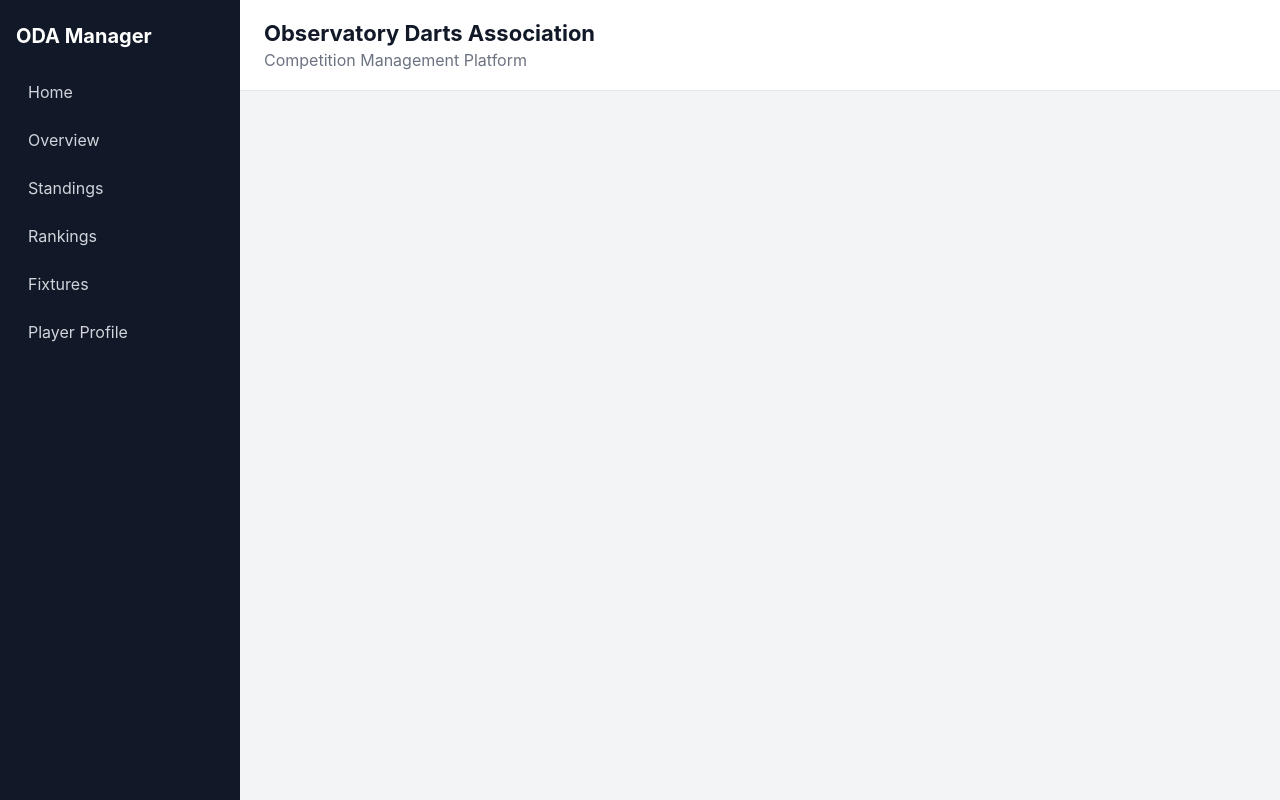
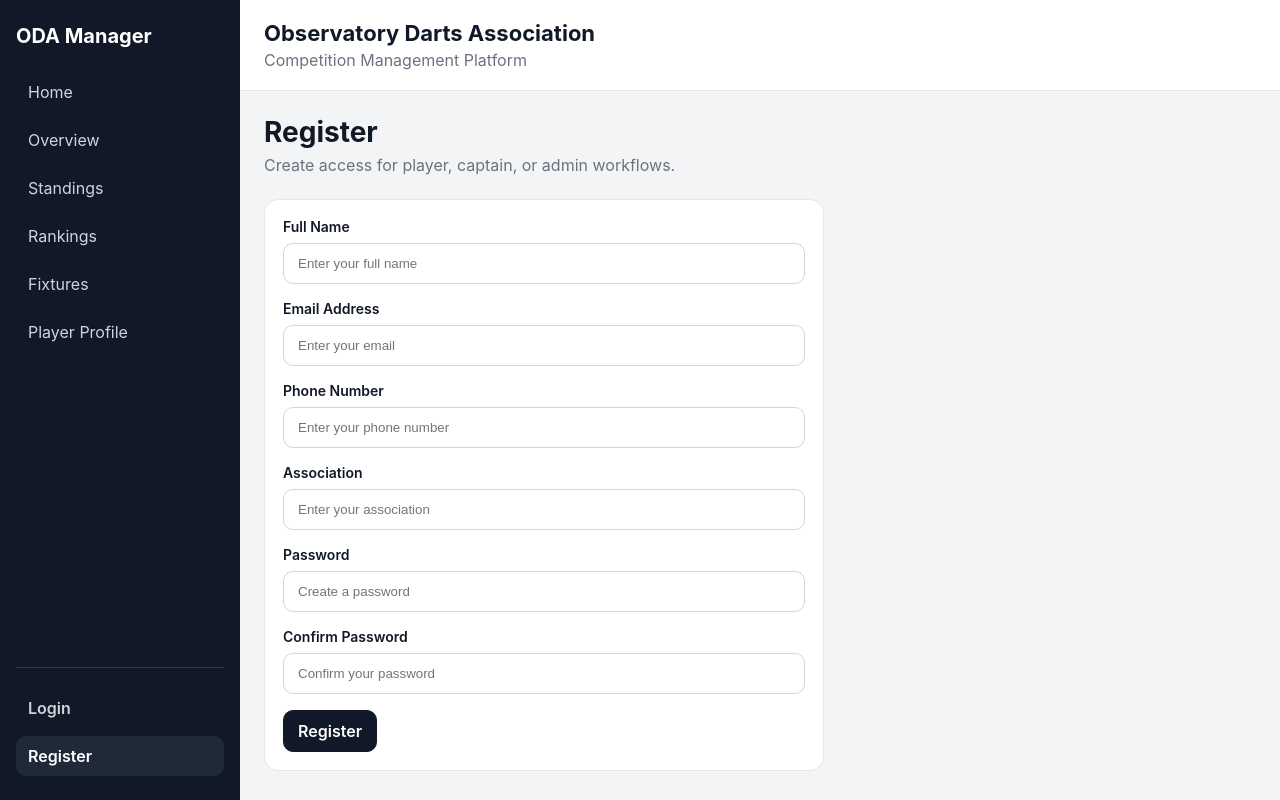
Before and after one commit to jakes007/ODA, a React app in the folder frontend/: page /register in a window 1280 px wide. Built offline with nearby package versions, Linux system fonts and the light colour scheme; the HTML template or start-up script is replaced by a standard one.

Commit message:
Built login and register pages with navigation links

```diff
--- a/frontend/src/App.jsx
+++ b/frontend/src/App.jsx
@@ -1,17 +1,24 @@
 import { Routes, Route } from 'react-router-dom';
 import AppLayout from './components/layout/AppLayout';
+import ScrollToTop from './components/layout/ScrollToTop';
 import LandingPage from './pages/LandingPage';
 import CompetitionOverviewPage from './pages/CompetitionOverviewPage';
 import StandingsPage from './pages/StandingsPage';
 import RankingsPage from './pages/RankingsPage';
 import FixturesPage from './pages/FixturesPage';
 import PlayerProfilePage from './pages/PlayerProfilePage';
+import LoginPage from './pages/LoginPage';
+import RegisterPage from './pages/RegisterPage';
 
 export default function App() {
   return (
     <AppLayout>
+      <ScrollToTop />
+
       <Routes>
         <Route path="/" element={<LandingPage />} />
+        <Route path="/login" element={<LoginPage />} />
+        <Route path="/register" element={<RegisterPage />} />
         <Route path="/competition/overview" element={<CompetitionOverviewPage />} />
         <Route path="/competition/standings" element={<StandingsPage />} />
         <Route path="/competition/rankings" element={<RankingsPage />} />
--- /dev/null
+++ b/frontend/src/components/layout/ScrollToTop.jsx
@@ -0,0 +1,16 @@
+import { useEffect } from 'react';
+import { useLocation } from 'react-router-dom';
+
+export default function ScrollToTop() {
+  const { pathname } = useLocation();
+
+  useEffect(() => {
+    window.scrollTo({
+      top: 0,
+      left: 0,
+      behavior: 'auto'
+    });
+  }, [pathname]);
+
+  return null;
+}
--- a/frontend/src/components/layout/Sidebar.jsx
+++ b/frontend/src/components/layout/Sidebar.jsx
@@ -46,6 +46,28 @@ export default function Sidebar({ mobile = false, isOpen = false, onClose = null
           </NavLink>
         ))}
       </nav>
+
+      <div className="sidebar-footer">
+        <NavLink
+          to="/login"
+          onClick={mobile ? onClose : undefined}
+          className={({ isActive }) =>
+            `sidebar-link sidebar-login-link${isActive ? ' active' : ''}`
+          }
+        >
+          Login
+        </NavLink>
+
+        <NavLink
+          to="/register"
+          onClick={mobile ? onClose : undefined}
+          className={({ isActive }) =>
+            `sidebar-link sidebar-login-link${isActive ? ' active' : ''}`
+          }
+        >
+          Register
+        </NavLink>
+      </div>
     </aside>
   );
 }
--- a/frontend/src/index.css
+++ b/frontend/src/index.css
@@ -8,10 +8,17 @@
   box-sizing: border-box;
 }
 
+html,
+body,
+#root {
+  margin: 0;
+  min-height: 100%;
+  background: #f3f4f6;
+  color: #111827;
+}
+
 body {
   margin: 0;
-  background: #f3f4f6;
-  color: #111827;
 }
 
 a {
@@ -58,16 +65,30 @@ button {
   gap: 8px;
 }
 
+.sidebar-footer {
+  margin-top: auto;
+  padding-top: 20px;
+  border-top: 1px solid rgba(255, 255, 255, 0.12);
+  display: flex;
+  flex-direction: column;
+  gap: 8px;
+}
+
 .sidebar-link {
   padding: 10px 12px;
   border-radius: 10px;
   color: #d1d5db;
+  display: block;
 }
 
 .sidebar-link.active,
 .sidebar-link:hover {
   background: #1f2937;
   color: white;
+}
+
+.sidebar-login-link {
+  font-weight: 600;
 }
 
 .mobile-sidebar {
@@ -365,6 +386,52 @@ button {
   gap: 16px;
 }
 
+.auth-panel {
+  max-width: 560px;
+}
+
+.auth-form {
+  display: flex;
+  flex-direction: column;
+  gap: 16px;
+}
+
+.form-row {
+  display: flex;
+  flex-direction: column;
+  gap: 8px;
+}
+
+.form-label {
+  font-weight: 600;
+  font-size: 14px;
+}
+
+.form-input {
+  width: 100%;
+  border: 1px solid #d1d5db;
+  border-radius: 10px;
+  padding: 12px 14px;
+  background: white;
+  color: #111827;
+}
+
+.form-input:focus {
+  outline: none;
+  border-color: #2563eb;
+}
+
+.auth-submit-btn {
+  width: fit-content;
+}
+
+.auth-footer {
+  display: flex;
+  align-items: center;
+  gap: 10px;
+  margin-top: 12px;
+}
+
 @media (max-width: 960px) {
   .sidebar {
     display: none;
@@ -453,8 +520,13 @@ button {
   }
 
   .history-stats,
-  .landing-actions {
+  .landing-actions,
+  .auth-footer {
     flex-direction: column;
     align-items: stretch;
   }
+
+  .auth-submit-btn {
+    width: 100%;
+  }
 }
--- a/frontend/src/pages/LandingPage.jsx
+++ b/frontend/src/pages/LandingPage.jsx
@@ -155,11 +155,11 @@ export default function LandingPage() {
         </div>
 
         <div className="landing-actions">
-          <button className="primary-btn" type="button">
+          <Link to="/login" className="primary-btn">
             Login
-          </button>
-          <Link to="/competition/overview" className="secondary-btn">
-            Explore Competition
+          </Link>
+          <Link to="/register" className="secondary-btn">
+            Register
           </Link>
         </div>
       </section>
--- /dev/null
+++ b/frontend/src/pages/LoginPage.jsx
@@ -0,0 +1,52 @@
+import { Link } from 'react-router-dom';
+import PageHeader from '../components/common/PageHeader';
+
+export default function LoginPage() {
+  return (
+    <div className="page-stack">
+      <PageHeader
+        title="Login"
+        subtitle="Player, captain, and admin access will connect here next."
+      />
+
+      <section className="panel auth-panel">
+        <form className="auth-form">
+          <div className="form-row">
+            <label className="form-label" htmlFor="email">
+              Email Address
+            </label>
+            <input
+              id="email"
+              className="form-input"
+              type="email"
+              placeholder="Enter your email"
+            />
+          </div>
+
+          <div className="form-row">
+            <label className="form-label" htmlFor="password">
+              Password
+            </label>
+            <input
+              id="password"
+              className="form-input"
+              type="password"
+              placeholder="Enter your password"
+            />
+          </div>
+
+          <button type="button" className="primary-btn auth-submit-btn">
+            Login
+          </button>
+        </form>
+
+        <div className="auth-footer">
+          <span className="muted-text">Need an account?</span>
+          <Link to="/register" className="text-link">
+            Register
+          </Link>
+        </div>
+      </section>
+    </div>
+  );
+}
--- /dev/null
+++ b/frontend/src/pages/RegisterPage.jsx
@@ -0,0 +1,92 @@
+import PageHeader from '../components/common/PageHeader';
+
+export default function RegisterPage() {
+  return (
+    <div className="page-stack">
+      <PageHeader
+        title="Register"
+        subtitle="Create access for player, captain, or admin workflows."
+      />
+
+      <section className="panel auth-panel">
+        <form className="auth-form">
+          <div className="form-row">
+            <label className="form-label" htmlFor="fullName">
+              Full Name
+            </label>
+            <input
+              id="fullName"
+              className="form-input"
+              type="text"
+              placeholder="Enter your full name"
+            />
+          </div>
+
+          <div className="form-row">
+            <label className="form-label" htmlFor="email">
+              Email Address
+            </label>
+            <input
+              id="email"
+              className="form-input"
+              type="email"
+              placeholder="Enter your email"
+            />
+          </div>
+
+          <div className="form-row">
+            <label className="form-label" htmlFor="phone">
+              Phone Number
+            </label>
+            <input
+              id="phone"
+              className="form-input"
+              type="text"
+              placeholder="Enter your phone number"
+            />
+          </div>
+
+          <div className="form-row">
+            <label className="form-label" htmlFor="association">
+              Association
+            </label>
+            <input
+              id="association"
+              className="form-input"
+              type="text"
+              placeholder="Enter your association"
+            />
+          </div>
+
+          <div className="form-row">
+            <label className="form-label" htmlFor="password">
+              Password
+            </label>
+            <input
+              id="password"
+              className="form-input"
+              type="password"
+              placeholder="Create a password"
+            />
+          </div>
+
+          <div className="form-row">
+            <label className="form-label" htmlFor="confirmPassword">
+              Confirm Password
+            </label>
+            <input
+              id="confirmPassword"
+              className="form-input"
+              type="password"
+              placeholder="Confirm your password"
+            />
+          </div>
+
+          <button type="button" className="primary-btn auth-submit-btn">
+            Register
+          </button>
+        </form>
+      </section>
+    </div>
+  );
+}
```
